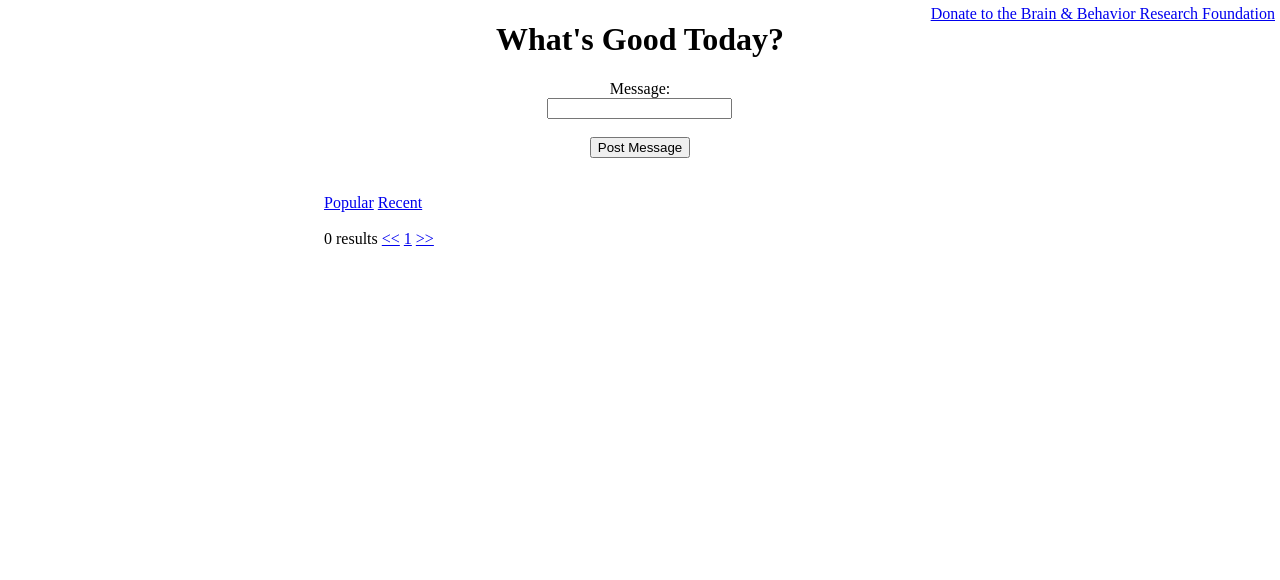
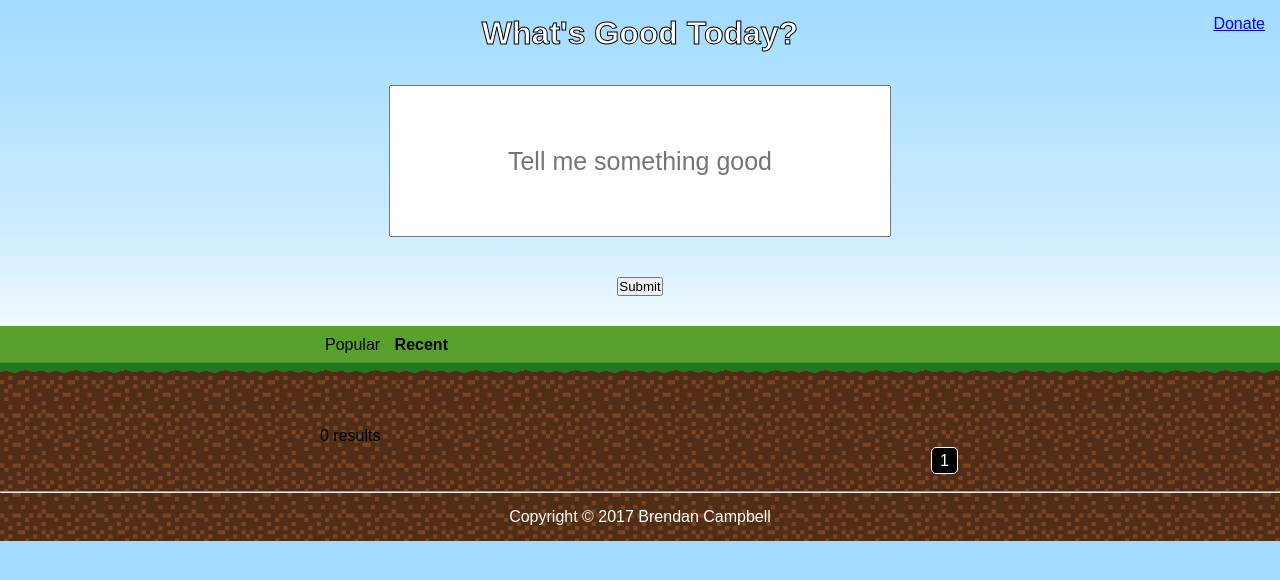
Before and after one commit to bcambs09/TellMeSomethingGood, a PHP site: page / in a window 1280 px wide. Shown: the top 580 px of the page. Run offline with PHP 8.4, Linux system fonts and the light colour scheme; data that the repository does not hold is empty; a stand-in replaces the project's code that opens the database connection; some libraries are stand-ins or nearby versions.

Commit message:
Add images and change pagination style

```diff
--- a/addPagination.php
+++ b/addPagination.php
@@ -2,18 +2,32 @@
 
 include 'config.php';
 
-$query = "SELECT * FROM good_messages";
+$query = "SELECT * FROM good_messages WHERE approved='1'";
 $goalDB = new mysqli($endpoint, $username, $password, $dbname);
 $posts = $goalDB->query($query);
 $total_records = $posts->num_rows;  //count number of records
 $total_pages = ceil($total_records / 10);
 
-echo "<a href='index.php?page=1'>".'<<'."</a> "; // Goto 1st page
+echo "<div><ul id='pageNumbers'>"; // Goto 1st page
 
-for ($i=$page-2; $i<=$page; $i++) {
-    if($i > 0){ echo "<a href='index.php?page=".$i."'>".$i."</a> "; }
+if($page < 0 || $page > $total_pages) $page = 1;
+
+if($page > 3) {
+    echo "<li id='pageList'><a id='pagination' href='index.php?page=1'>1</a></li><li id='pageList'>...</li>";
 }
+
+for ($i=$page-2; $i<$page; $i++) {
+    if($i > 0){ echo "<li id='pageList'><a id='pagination' href='index.php?page=".$i."'>".$i."</a></li>"; }
+}
+
+echo "<li id='pageList'><a id='pagination' class='active' href='index.php?page=".$page."'>".$page."</a></li>";
+
 for ($i=$page+1; $i<=$page+2; $i++) {
-    if($i <= $total_pages){ echo "<a href='index.php?page=".$i."'>".$i."</a> "; }
+    if($i <= $total_pages){ echo "<li id='pageList'><a id='pagination' href='index.php?page=".$i."'>".$i."</a></li>"; }
 }
-echo "<a href='index.php?page=$total_pages'>".'>>'."</a> "; // Goto last page
+
+if($page < $total_pages-2) {
+    echo "<li id='pageList' class='dots'>...</li><li id='pageList'><a id='pagination' href='index.php?page=".$total_pages."'>".$total_pages."</a></li>";
+}
+
+echo "</div>";
--- a/index.php
+++ b/index.php
@@ -5,29 +5,53 @@
         <title>What's Good Today?</title>
         <link rel="stylesheet" href="style.css">
         <script src="https://ajax.googleapis.com/ajax/libs/jquery/3.2.1/jquery.min.js"></script>
+        <script src='https://www.google.com/recaptcha/api.js'></script>
     </head>
     <body>
         <div id="header">
-            <a class="donate" href="https://www.gofundme.com/whats-good-today">Donate to the
-                Brain & Behavior Research Foundation</a>
-        </div>
+            <a id="donate" href="https://www.gofundme.com/whats-good-today">Donate</a>
             <h1 class="headMessage">What's Good Today?</h1>
             <div id="messagePost">
                 <form action="postMessage.php" method="POST">
-                Message:<br>
-                <input type="text" name="message">
+                    <br>
+                    <textarea id="happyMessage" name ="message" placeholder="Tell me something good"></textarea>
                     <br><br>
-                <input type="submit" value="Post Message">
+                    <div class="g-recaptcha" data-sitekey="6LcY_iYUAAAAACnEJcL5DhKEEHe5FedJPS-UMWLi"></div>
+                    <br>
+                    <input type="submit" value="Submit">
                 </form>
             </div>
-        <br><br>
+        </div>
+        <div id="sorting">
+            <div id="buttons">
+                <?php
+                    $sort = "recent";
+                    if (isset($_GET["sort"])) {
+                        $sort = filter_input(INPUT_GET, "sort");
+
+                    }
+                    if($sort == "popular"){
+                        echo "<a href='index.php?sort=popular' class='sort sortActive'>Popular</a>
+                              <a href='index.php?sort=recent' class='sort'>Recent</a>";
+                    }else{
+                        echo "<a href='index.php?sort=popular' class='sort'>Popular</a>
+                              <a href='index.php?sort=recent' class='sort sortActive'>Recent</a>";
+                    }
+                ?>
+
+            </div>
+        </div>
+        <div id="dirt">
             <div id="postList">
-            <a href="index.php?sort=popular">Popular</a>
-            <a href="index.php?sort=recent">Recent</a>
                 <br><br>
                 <?php include 'listPosts.php'; ?>
                 <?php include 'addPagination.php'; ?>
                 <script src="likeHandler.js"></script>
             </div>
+            <hr>
+            <div id="footer">
+                <p>Copyright &copy; <?php echo date("Y"); ?> Brendan Campbell</p>
+            </div>
+        </div>
     </body>
 </html>
--- a/listPosts.php
+++ b/listPosts.php
@@ -18,9 +18,9 @@ if (isset($_GET["sort"])) {
 
 $start_from = ($page-1) * 10;
 if($sort == "popular") {
-    $query = "SELECT * FROM good_messages ORDER BY likes DESC, id DESC LIMIT $start_from, 10";
+    $query = "SELECT * FROM good_messages WHERE approved='1' ORDER BY likes DESC, id DESC LIMIT $start_from, 10";
 }else{
-    $query = "SELECT * FROM good_messages ORDER BY id DESC LIMIT $start_from, 10";
+    $query = "SELECT * FROM good_messages WHERE approved='1' ORDER BY id DESC LIMIT $start_from, 10";
 }
 
 $goalDB = new mysqli($endpoint, $username, $password, $dbname);
@@ -35,8 +35,8 @@ $posts = $goalDB->query($query);
 if ($posts->num_rows > 0) {
     // output data of each row
     while($post = $posts->fetch_assoc()) {
-        echo "<div id=\"post\">".$post["message"]." <p class=".$post["id"].">".$post["likes"]."</p>";
-        echo "<button type=\"button\" class=\"like\" id=".$post["id"].">Like</button></div><br><br>";
+        echo "<div id=\"post\">".$post["message"]."<br><button type=\"button\" class=\"like\" id=".$post["id"].">Like</button>";
+        echo " <p id=\"likeNum\" class=".$post["id"].">".$post["likes"]."</p></div><br><br>";
     }
 } else {
     echo "0 results";
--- a/style.css
+++ b/style.css
@@ -1,26 +1,190 @@
+*, html {
+    margin:0;
+    padding:0;
+    font-family: Arial;
+}
+
+body{
+    background-color: #a1dbff;
+    max-width: 100%;
+    overflow-x: hidden;
+}
+
 h1.headMessage{
+    font-family: Arial;
+    color: white;
+    -webkit-text-stroke: 1px black;
     text-align: center;
     position: relative;
 }
 
-a.donate{
-    display: block;
-    position: absolute;
-    right: 5px;
-    top: 5px;
-}
-
 #messagePost{
-    width: 20%;
+    width: 50%;
     margin: 0 auto;
     text-align: center;
+    padding: 15px;
 }
 
 #postList{
     width: 50%;
     margin: 0 auto;
+    padding: 15px;
 }
 
 #post{
-    background-color: bisque;
+    background-color: rgba(255, 255, 255, 0.3);
+    font-family: serif;
 }
+
+textarea{
+    width: 500px;
+    height: 150px;
+    resize: none;
+}
+
+#pagination{
+    margin: 0;
+    color: white;
+    border: 1px solid white;
+    border-radius: 5px;
+    display: block;
+    width: 25px;
+    height: 25px;
+    line-height: 25px;
+    text-align: center;
+}
+
+#pagination:hover{
+    background-color: black;
+}
+
+#pagination:link{
+    text-decoration: none;
+}
+
+#pagination:visited{
+    text-decoration: none;
+}
+
+
+#header{
+    background: #a1dbff; /* Old browsers */
+    background: -moz-linear-gradient(top, #a1dbff 0%, #cbebff 68%, #f0f9ff 100%); /* FF3.6-15 */
+    background: -webkit-linear-gradient(top, #a1dbff 0%,#cbebff 68%,#f0f9ff 100%); /* Chrome10-25,Safari5.1-6 */
+    background: linear-gradient(to bottom, #a1dbff 0%,#cbebff 68%,#f0f9ff 100%); /* W3C, IE10+, FF16+, Chrome26+, Opera12+, Safari7+ */
+    filter: progid:DXImageTransform.Microsoft.gradient( startColorstr='#a1dbff', endColorstr='#f0f9ff',GradientType=0 ); /* IE6-9 */
+    padding: 15px;
+}
+
+#header #donate{
+    position: absolute;
+    right: 0px;
+    margin-right: 15px;
+    z-index:1;
+}
+
+#sorting{
+    background-image: url(./images/grass.png);
+    height: 50px;
+}
+
+#sorting #buttons {
+    width: 50%;
+    padding: 10px;
+    margin: 0 auto;
+}
+
+.sortActive{
+    font-weight: bold;
+}
+
+.sort{
+    color: black;
+    margin: 0px 5px;
+}
+
+.sort:link{
+    text-decoration: none;
+}
+
+.sort:visited{
+    text-decoration: none;
+}
+
+#dirt {
+    background-image: url(./images/dirtSmall.png);
+    background-color: rosybrown;
+}
+
+ .text-xs-center {
+    text-align: center;
+}
+
+.g-recaptcha {
+    display: inline-block;
+}
+
+#post{
+    padding: 5px;
+}
+
+#likeNum{
+    display: inline-block;
+    font-family: serif;
+}
+
+button.like{
+    display: inline-block;
+}
+
+#footer{
+    width: 50%;
+    padding: 15px;
+    margin: 0 auto;
+    text-align: center;
+    color: white;
+}
+
+#pageNumbers{
+    text-align: right;
+}
+
+::-webkit-input-placeholder {
+    font-size: 25px;
+    text-align: center;
+    padding: 20px;
+    line-height: 110px;
+}
+
+:-moz-placeholder { /* Firefox 18- */
+    font-size: 25px;
+    text-align: center;
+    line-height: 110px;
+}
+
+::-moz-placeholder {  /* Firefox 19+ */
+    font-size: 25px;
+    text-align: center;
+    line-height: 110px;
+}
+
+:-ms-input-placeholder {
+    font-size: 25px;
+    text-align: center;
+    line-height: 110px;
+}
+
+#pageList{
+    display: inline-block;
+    color: white;
+    text-align: center;
+    margin: 2px 2px;
+}
+
+.active{
+    background-color: black;
+}
+
+.dots{
+    margin: 0;
+}
```
Also changed, not shown: postMessage.php (+16 -1 lines), recaptchalib.php (added, +140 -0 lines), images/cloud.png (added), images/dirtSmall.png (added), images/grass.png (added), 1 other file. Lines whose indentation alone changed are shown as unchanged.
